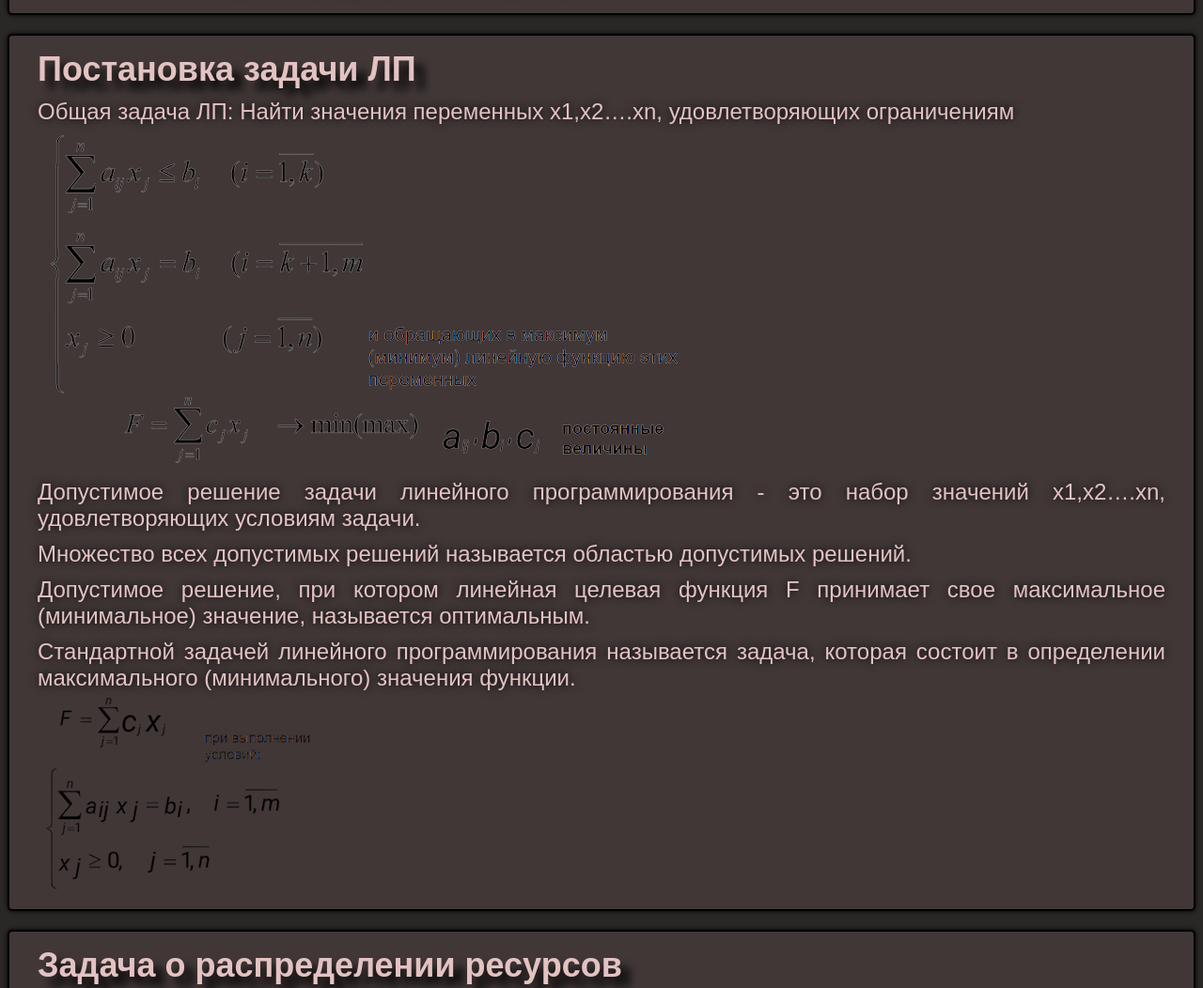
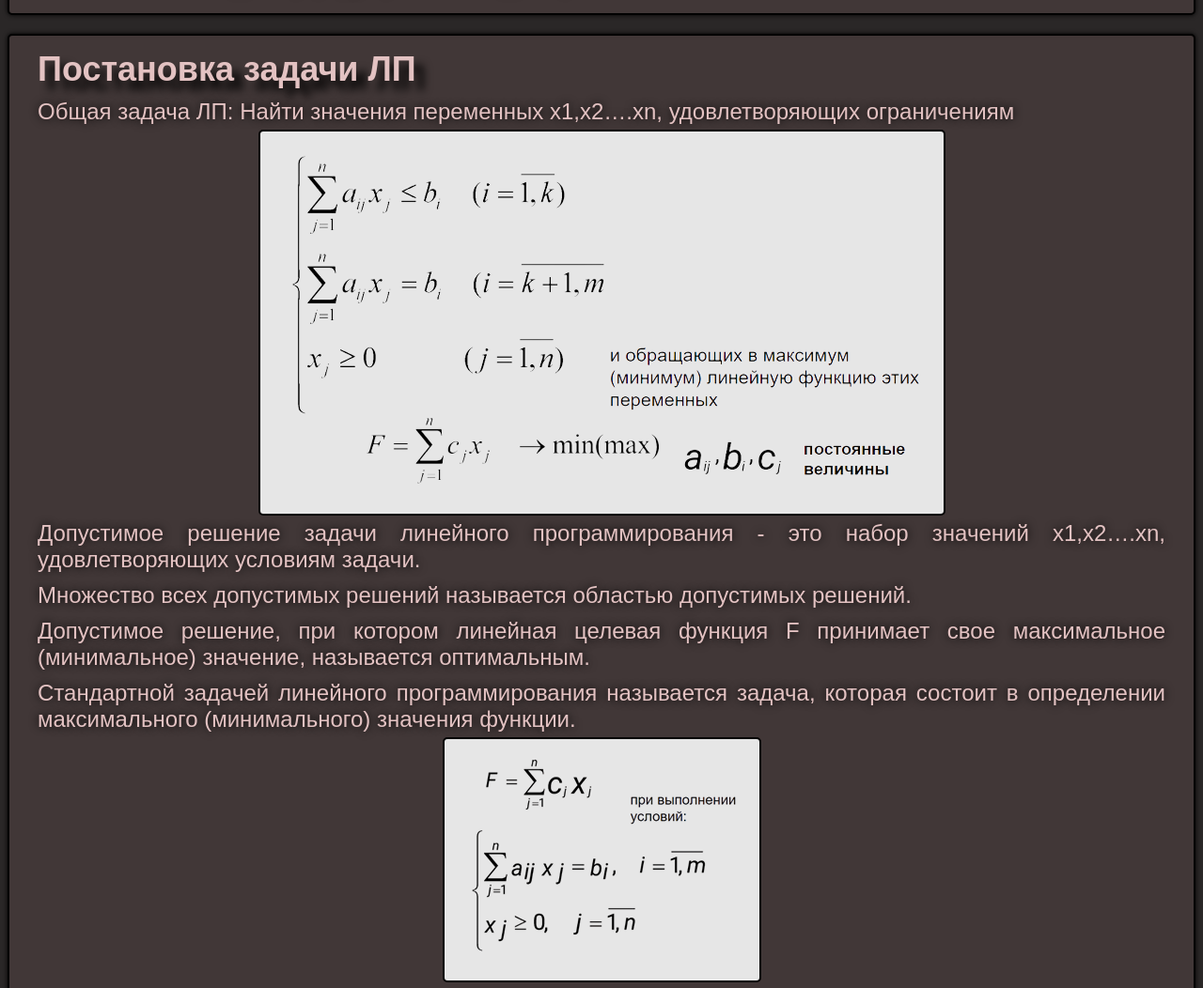
Before and after one commit to MisterMLiL/Synopsis, an Eleventy site: page content/pages/ММИО/topic1.md in a window 1280 px wide. Shown: the part 920-1972 px from the top of the page at 94% size. Built offline with nearby package versions, Linux system fonts and the light colour scheme; Eleventy itself is replaced by a stand-in of ours; files that its build step writes are made by us from their sources.

Commit message:
fix Добавлен стиль для картинок

```diff
--- a/public/css/style.css
+++ b/public/css/style.css
@@ -14,6 +14,7 @@
     --color-block-shadow: black;
     --color-block-hover-shadow: rgba(210, 210, 210, 0.5);
     --color-table-border: rgba(203, 157, 157, 0.5);
+    --color-image-background: rgb(215, 170, 170);
 }
 
 html{
@@ -139,6 +140,27 @@ html{
     box-shadow: 0px 0px 10px var(--color-block-hover-shadow);
 }
 
+.image-block{
+    display: block;
+    -webkit-user-select: none;
+    margin: auto;
+    background-color: hsl(0, 0%, 90%);
+    border: 2px solid var(--color-border);
+    padding: 20px;
+    border-radius: 5px;
+    transition: background-color 300ms, border 0.4s ease;
+}
+
+.image-block img{
+    max-width: 100%;
+
+}
+
+.image-block:hover{
+    border: 2px solid var(--color-hover-border);
+    box-shadow: 0px 0px 10px var(--color-block-hover-shadow);
+}
+
 .dd-list summary{
     list-style-type: none;
     cursor: pointer;
```
Also changed, not shown: content/index.njk (+15 -15 lines), content/pages/ММИО/topic1.md (+3 -0 lines), .eleventy.js.
